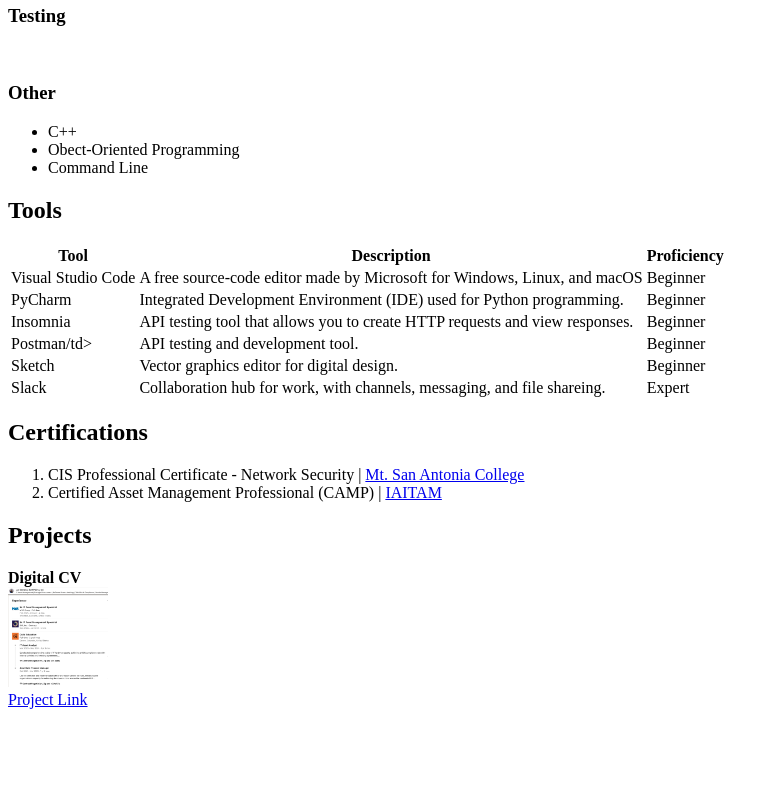
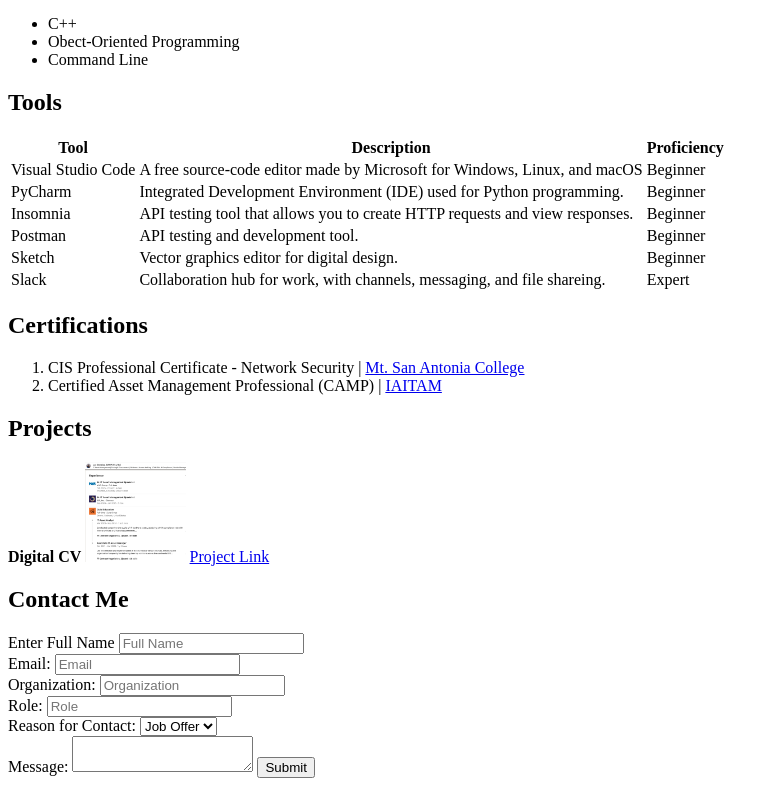
Before and after one commit to lcervantes29/Springboard-Project-1, a plain HTML site: page index.html in a window 1280 px wide. Shown: the part 1143-1929 px from the top of the page, without its empty margins (0-778 px from the left). Before the commit the page ends 1860 px from the top, so only its background shows below. Drawn offline with Linux system fonts and the light colour scheme.

Commit message:
Added Form, commiting changes for Project 1.3

```diff
--- a/index.html
+++ b/index.html
@@ -1,18 +1,31 @@
 <!DOCTYPE html>
 <html lang="en">
   <head>
-    <meta charset="UTF-8">
+    <meta charset="UTF-8" />
     <title>Luz Corrales Digital CV</title>
   </head>
   <body>
     <div>
-    <img src="./images/1678388341960.jpeg" style="height: 100px;"/>
+      <img src="./images/1678388341960.jpeg" style="height: 100px" />
       <h1>Luz Corrales</h1>
       <p>Email: cluz3186@gmail.com</p>
       <a href="https://www.linkedin.com/in/luz-corrales/">LinkedIn</a>
       <h2>Summary</h2>
-    <p>Experienced IT Asset Analyst with 4 years of experience in IT Asset Management and IT Support, complemented by comprehensive cybersecurity skills gained through the UCI Cybersecurity Bootcamp. I possess a strong foundation in IT operations management, procurement, compliance, and license auditing, and have further strengthened my expertise in network security, vulnerability assessment, threat intelligence, and incident response. By integrating cybersecurity principles into asset management processes, I effectively mitigate risks and ensure the confidentiality, integrity, and availability of organizational assets. With my combined skill set, I offer a unique perspective in managing and protecting physical and digital assets while maintaining a strong focus on security.</p>
-    <br>
+      <p>
+        Experienced IT Asset Analyst with 4 years of experience in IT Asset
+        Management and IT Support, complemented by comprehensive cybersecurity
+        skills gained through the UCI Cybersecurity Bootcamp. I possess a strong
+        foundation in IT operations management, procurement, compliance, and
+        license auditing, and have further strengthened my expertise in network
+        security, vulnerability assessment, threat intelligence, and incident
+        response. By integrating cybersecurity principles into asset management
+        processes, I effectively mitigate risks and ensure the confidentiality,
+        integrity, and availability of organizational assets. With my combined
+        skill set, I offer a unique perspective in managing and protecting
+        physical and digital assets while maintaining a strong focus on
+        security.
+      </p>
+
       <h2>Key Competencies</h2>
       <ul>
         <li>Data-driven strategic planning</li>
@@ -27,7 +40,10 @@
       </ul>
       <h2>Education</h2>
       <h3>Software Engineering Career Track</h3>
-    <a href="https://www.springboard.com/workshops/enterprise-software-development-career-program/learn#/dashboard">Springboard</a>
+      <a
+        href="https://www.springboard.com/workshops/enterprise-software-development-career-program/learn#/dashboard"
+        >Springboard</a
+      >
       <h3>Cybersecurity Bootcamp</h3>
       <a href="https://www.uci.edu/">University of California, Irvine</a>
       <h3>Bachelor of Computer Science/Engineering</h3>
@@ -39,9 +55,9 @@
         <li>HTML & CSS</li>
       </ul>
       <h3>Database</h3>
-  <br>
+
       <h3>Testing</h3>
-    <br>
+
       <h3>Other</h3>
       <ul>
         <li>C++</li>
@@ -61,48 +77,108 @@
         <tbody>
           <tr>
             <td>Visual Studio Code</td>
-          <td>A free source-code editor made by Microsoft for Windows, Linux, and macOS</td>
+            <td>
+              A free source-code editor made by Microsoft for Windows, Linux,
+              and macOS
+            </td>
             <td>Beginner</td>
           </tr>
           <tr>
             <td>PyCharm</td>
-          <td>Integrated Development Environment (IDE) used for Python programming.</td>
+            <td>
+              Integrated Development Environment (IDE) used for Python
+              programming.
+            </td>
             <td>Beginner</td>
           </tr>
           <tr>
             <td>Insomnia</td>
-          <td>API testing tool that allows you to create HTTP requests and view responses.</td>
+            <td>
+              API testing tool that allows you to create HTTP requests and view
+              responses.
+            </td>
             <td>Beginner</td>
           </tr>
           <tr>
-          <td>Postman/td>
+            <td>Postman</td>
             <td>API testing and development tool.</td>
             <td>Beginner</td>
           </tr>
           <tr>
             <td>Sketch</td>
-          <td>Vector graphics editor for digital design. </td>
+            <td>Vector graphics editor for digital design.</td>
             <td>Beginner</td>
           </tr>
           <tr>
             <td>Slack</td>
-          <td>Collaboration hub for work, with channels, messaging, and file shareing.</td>
+            <td>
+              Collaboration hub for work, with channels, messaging, and file
+              shareing.
+            </td>
             <td>Expert</td>
           </tr>
         </tbody>
       </table>
       <h2>Certifications</h2>
       <ol>
-      <li>CIS Professional Certificate - Network Security | <a href="https://www.mtsac.edu/">Mt. San Antonia College</a></li>
-      <li>Certified Asset Management Professional (CAMP) | <a href="https://iaitam.org/">IAITAM</a></li>
+        <li>
+          CIS Professional Certificate - Network Security |
+          <a href="https://www.mtsac.edu/">Mt. San Antonia College</a>
+        </li>
+        <li>
+          Certified Asset Management Professional (CAMP) |
+          <a href="https://iaitam.org/">IAITAM</a>
+        </li>
       </ol>
 
       <h2>Projects</h2>
       <strong>Digital CV</strong>
+
+      <img
+        src="./images/Screenshot 2025-05-18 at 7.46.28 PM.png"
+        style="height: 100px"
+      />
+
+      <a href="https://github.com/#">Project Link</a>
+
+      <h2>Contact Me</h2>
+      <form>
+        <label>
+          Enter Full Name
+          <input type="Name" placeholder="Full Name" name="Full Name">
+        </label>
         <br>
-    <img src="./images/Screenshot 2025-05-18 at 7.46.28 PM.png" style="height: 100px;">
+        <label>
+          Email:
+          <input type="Email" placeholder="Email" name="Email">
+        </label>
         <br>
-    <a href="https://github.com/#">Project Link</a>
+        <label>
+          Organization:
+          <input type="Organization" placeholder="Organization" name="Organization">
+        </label>
+        <br>
+        <label>
+          Role:
+          <input type="Role" placeholder="Role" name ="Role">
+        </label>
+        <br>
+        <label>
+          Reason for Contact:
+          <select name="Reason for Contact:">
+            <option value="Job Offer">Job Offer</option>
+            <option value="Referral">Referral</option>
+            <option value="Interview">Interview</option>
+            <button type="Submit">Submit</button>
+            </select>
+        </label>
+      <br>
+      <label>
+        Message:
+        <textarea name="Message"></textarea>
+      </label>
+        <button type="Submit">Submit</button>
+      </form>
     </div>
   </body>
 </html>
```
Also changed, not shown: 1 other file. Lines whose indentation alone changed are shown as unchanged.
